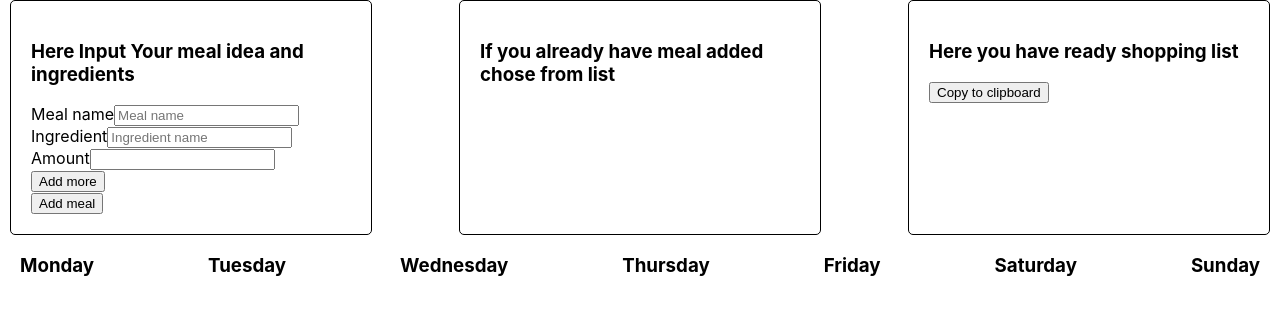
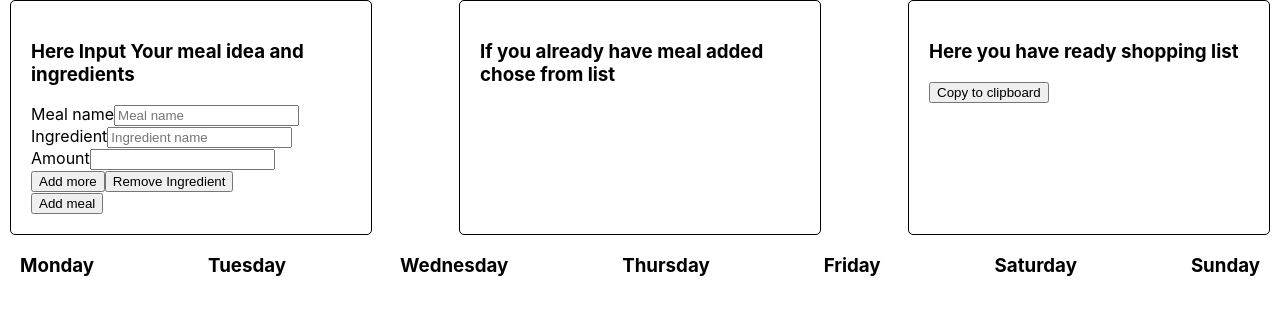
Before and after one commit to mpsujek/meals-and-groceries-planner, a React (Create React App) app: page / in a window 1280 px wide. Shown: the top 314 px of the page. Built offline with nearby package versions, Linux system fonts and the light colour scheme.

Commit message:
Remove funtion added and TODO

```diff
--- a/src/App.js
+++ b/src/App.js
@@ -36,6 +36,9 @@ function App() {
     setIngredientsFields([...ingredientsFields, newField]);
   };
 
+  // TODO: Add option of remove element
+  const removeIngredient = (event) => {};
+
   const handleIngredientChange = (index, event) => {
     let data = [...ingredientsFields];
     data[index][event.target.name] = event.target.value;
@@ -64,6 +67,7 @@ function App() {
         ingredientsFields={ingredientsFields}
         handleIngredientChange={handleIngredientChange}
         addMoreIngredients={addMoreIngredients}
+        removeIngredient={removeIngredient}
         setIngredientsFields={setIngredientsFields}
         ingredientsFieldsClearState={ingredientsFieldsClearState}
       />
--- a/src/components/MealForm.js
+++ b/src/components/MealForm.js
@@ -10,6 +10,7 @@ const MealForm = ({
   ingredientsFields,
   handleIngredientChange,
   addMoreIngredients,
+  removeIngredient,
   setMealName,
   setIngredientsFields,
   setMealsList,
@@ -83,6 +84,7 @@ const MealForm = ({
                 />
               </div>
               <Button onClick={addMoreIngredients}>Add more</Button>
+              <Button onClick={removeIngredient}>Remove Ingredient</Button>
             </div>
           );
         })}
```
